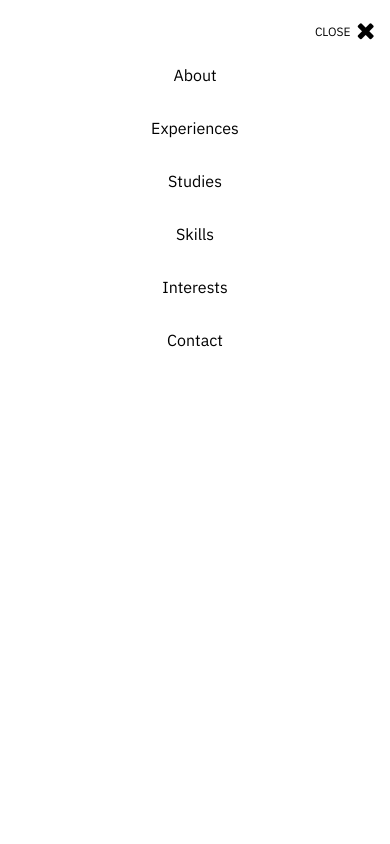
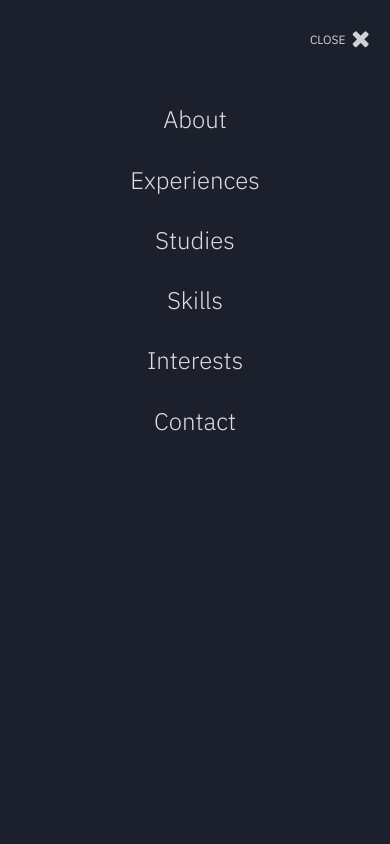
Before and after one commit to cedricmasset98/cedricmasset98.github.io, a plain HTML site: page index.html in a window 390 px wide. Both pictures are taken after a click on the element 357 px from the left and 27 px from the top of the page. Shown: the top 844 px of the page. Drawn offline with nearby package versions, Linux system fonts and the light colour scheme; animation ran at ten frames a second.

Commit message:
Mobile menu: slate translucent button and full-screen slate panel with gold active link
Co-Authored-By: Claude Opus 5.5 <noreply@anthropic.com>
Claude-Session: https://claude.ai/code/session_018LmXD7aacKTXdDT9XpnVzY

```diff
--- a/css/styles.css
+++ b/css/styles.css
@@ -1099,3 +1099,73 @@ footer {
 		color: #fff
 	}
 }
+
+/* Menu (mobile): slate button and full-screen slate panel */
+@media only screen and (max-width: 768px) {
+	#mobile-menu-open {
+		color: #fff;
+		background: rgba(46, 53, 70, 0.8);
+		-webkit-backdrop-filter: blur(8px);
+		backdrop-filter: blur(8px);
+		border: 1px solid rgba(255, 255, 255, 0.15);
+		border-radius: 8px;
+		padding: 2px 9px;
+		box-shadow: none
+	}
+
+	header {
+		background: #1b202c
+	}
+
+	#mobile-menu-close {
+		background: #1b202c;
+		color: rgba(255, 255, 255, 0.8);
+		padding: 18px 20px 0 0
+	}
+
+	header #menu {
+		background: #1b202c;
+		padding: 40px 20px
+	}
+
+	header #menu li {
+		margin-bottom: 6px
+	}
+
+	header #menu a {
+		display: inline-block;
+		position: relative;
+		color: rgba(255, 255, 255, 0.85);
+		font-size: 1.5em;
+		font-weight: 300;
+		padding: 10px 16px
+	}
+
+	header #menu a:hover,
+	header #menu a:focus {
+		background: none;
+		color: #fff
+	}
+
+	header #menu a:after {
+		content: "";
+		position: absolute;
+		left: 16px;
+		right: 16px;
+		bottom: 6px;
+		height: 2px;
+		background: var(--gold-light);
+		transform: scaleX(0);
+		transition: transform .2s ease
+	}
+
+	header #menu a.current {
+		color: #fff;
+		font-weight: 500
+	}
+
+	header #menu a.current:after,
+	header #menu a:hover:after {
+		transform: scaleX(1)
+	}
+}
```
